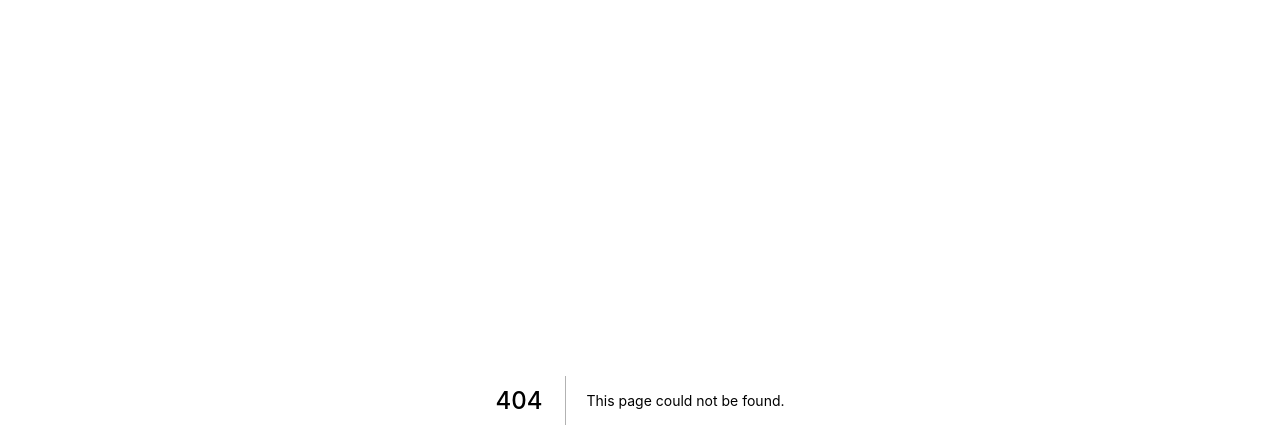
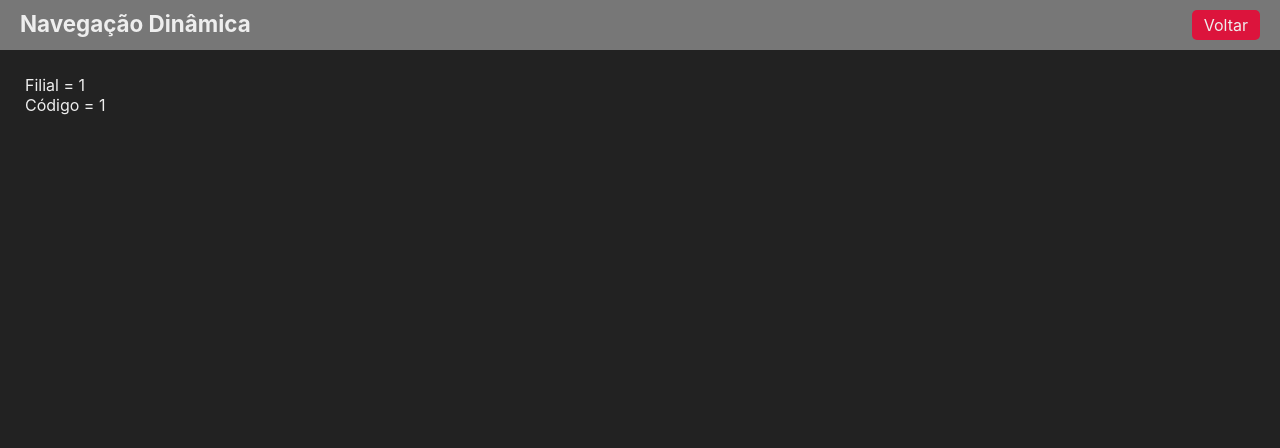
Before and after one commit to pedrohsbatista/Fundamentos-NextJS, a Next.js app: page /cliente/1/1 in a window 1280 px wide. Before the commit this address had no page. Shown: the top 448 px of the page. Built offline with nearby package versions, Linux system fonts and the light colour scheme.

Commit message:
Navegação dinâmica

```diff
--- /dev/null
+++ b/src/pages/cliente/[filial]/[codigo].jsx
@@ -0,0 +1,12 @@
+import Layout from '../../../components/Layout'
+import { useRouter } from 'next/router'
+
+export default function ClientePorCodigo() {
+    const router = useRouter()
+     return(
+        <Layout titulo="Navegação Dinâmica">
+            <div>Filial = {router.query.filial}</div>
+            <div>Código = {router.query.codigo}</div>
+        </Layout>
+    )
+}
--- a/src/pages/index.jsx
+++ b/src/pages/index.jsx
@@ -16,6 +16,7 @@ export default function Inicio() {
            <Navegador destino="/exemplo"   texto="Exemplo"       cor="#9400d3" />
            <Navegador destino="/jsx"       texto="Jsx"           cor="crimson" />
            <Navegador destino="/navegacao" texto="Navegação #01" cor="#2f4f4f" />
+           <Navegador destino="cliente/A/1"  texto="Navegação #02" cor="#cf8803"/>
         </div>
     )
 }
```
